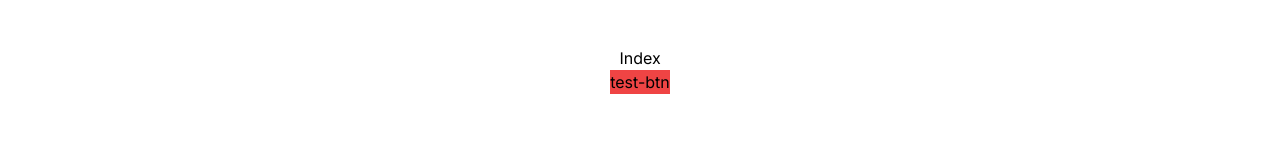
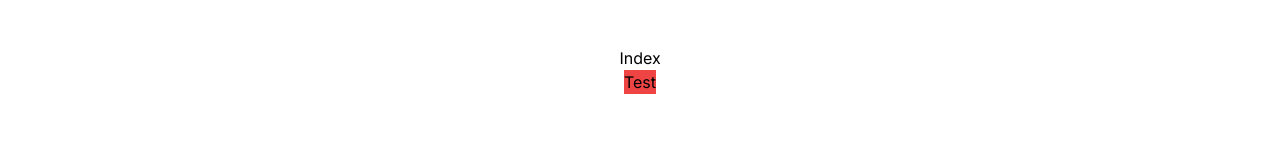
Before and after one commit to henhalvor/timesheets-calc, a Next.js app: page / in a window 1280 px wide. Shown: the part 326-486 px from the top of the page. Built offline with nearby package versions, Linux system fonts and the light colour scheme.

Commit message:
modifed toastes-button component

```diff
--- a/src/components/TimesheetIndex.tsx
+++ b/src/components/TimesheetIndex.tsx
@@ -130,14 +130,20 @@ export default function TimesheetIndex({ timesheet }: TimesheetIndexProps) {
               <AlertDialogHeader>
                 <AlertDialogTitle>Are you absolutely sure?</AlertDialogTitle>
                 <AlertDialogDescription>
-                  This action cannot be undone. This will permanently delete
-                  the timesheet and remove it from our servers.
+                  This action cannot be undone. This will permanently delete the
+                  timesheet and remove it from our servers.
                 </AlertDialogDescription>
               </AlertDialogHeader>
               <AlertDialogFooter>
                 <AlertDialogCancel>Cancel</AlertDialogCancel>
                 <AlertDialogAction className="h-[40px] w-[75px] bg-destructive text-destructive-foreground hover:bg-destructive/90 p-0">
-                  <ToastedButton name="Delete" title="Deletion" description="Successfully deleted timesheet!" className="w-full h-full"/>
+                  <ToastedButton
+                    title="Deletion"
+                    description="Successfully deleted timesheet!"
+                    className="w-full h-full"
+                  >
+                    Delete
+                  </ToastedButton>
                 </AlertDialogAction>
               </AlertDialogFooter>
             </form>
--- a/src/components/toasted-button.tsx
+++ b/src/components/toasted-button.tsx
@@ -1,15 +1,34 @@
-"use client"
+"use client";
 
-import React, { ButtonHTMLAttributes } from 'react';
-import { useToast } from '@/components/ui/use-toast';
+import React, { ButtonHTMLAttributes, ReactNode } from "react";
+import { useToast } from "@/components/ui/use-toast";
 
 interface ToastedButtonProps extends ButtonHTMLAttributes<HTMLButtonElement> {
-  name: string // Button name
+
   title: string; // Title for the toast
   description: string; // Description for the toast
+  children?: ReactNode; // Children elements
 }
 
-const ToastedButton: React.FC<ToastedButtonProps> = ({ name, title, description, ...rest }) => {
+// Unstyled button which wraps a child button.
+// Example:
+{
+  /* <Button variant={"destructive"} className="text-xl font-bold">
+        <ToastedButton
+          name="test-btn"
+          title="test toast"
+          description="testing toast"
+        />
+      </Button> */
+}
+
+const ToastedButton: React.FC<ToastedButtonProps> = ({
+
+  title,
+  description,
+  children,
+  ...rest
+}) => {
   const { toast } = useToast();
 
   const handleButtonClick = () => {
@@ -20,7 +39,8 @@ const ToastedButton: React.FC<ToastedButtonProps> = ({ name, title, description,
   };
 
   return (
-    <button onClick={handleButtonClick} className="bg-primary text-primary-foreground hover:bg-primary/90 " {...rest}>
+    <button onClick={handleButtonClick} {...rest}>
+      {children}
       {name}
     </button>
   );
```
